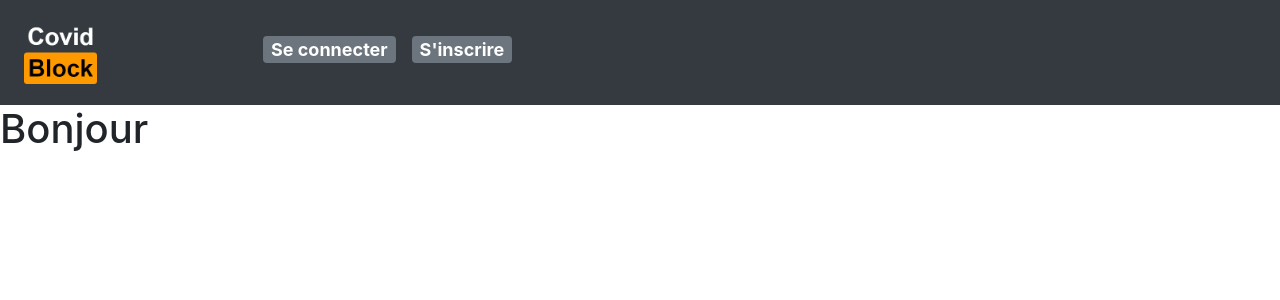
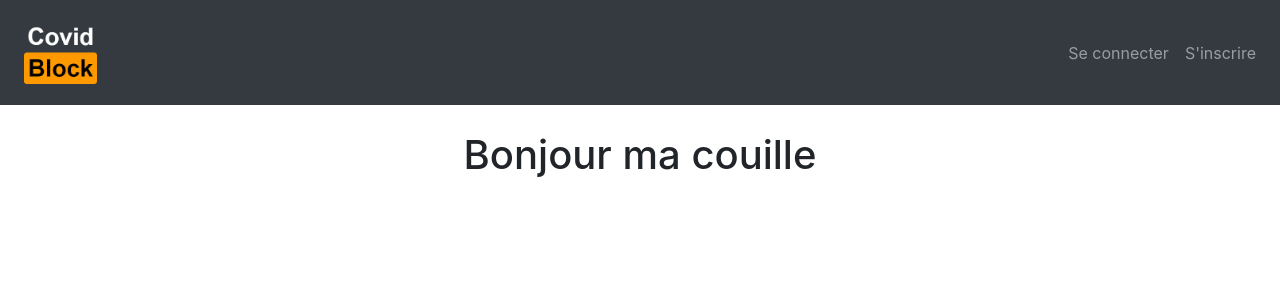
Before and after one commit to arnauddutilleul/blockcovid-front-web, a React (Create React App) app: page / in a window 1280 px wide. Shown: the top 300 px of the page. Built offline with nearby package versions, Linux system fonts and the light colour scheme.

Commit message:
tout est bo

```diff
--- /dev/null
+++ b/src/components/Accueil/Accueil.jsx
@@ -0,0 +1,11 @@
+import React from 'react'
+
+const Accueil = () => {
+
+    return(
+        <div class="container">
+            <h1 class="title text-center">Bonjour ma couille</h1>
+        </div>
+    )
+}
+export default Accueil
--- a/src/components/App/App.jsx
+++ b/src/components/App/App.jsx
@@ -5,7 +5,7 @@ import Inscription from '../Inscription/Inscription'
 import Gestion from '../Gestion/Gestion'
 import Header from '../Header/Header'
 import Deconnexion from '../Deconnexion/Deconnexion'
-import CreerQRLieu from '../CreerQRLieu/CreerQRLieu'
+import Accueil from '../Accueil/Accueil'
 
 const App = () => {
     return(
@@ -13,7 +13,7 @@ const App = () => {
             <Header Link={Link}/>
             <Switch>
                 <Route path="/gestion">
-                    <Gestion Link={Link}/>
+                    <Gestion />
                 </Route>
                 <Route path="/connexion">
                     <Login/>
@@ -24,11 +24,8 @@ const App = () => {
                 <Route path="/deconnexion">
                     <Deconnexion/>
                 </Route>
-                <Route path="/creerqr">
-                    <CreerQRLieu/>
-                </Route>
                 <Route path="/">
-                    <h1>Bonjour</h1>
+                    <Accueil/>
                 </Route>
             </Switch>
         </Router>
--- a/src/components/CreerQRLieu/CreerQRLieu.jsx
+++ b/src/components/CreerQRLieu/CreerQRLieu.jsx
@@ -20,10 +20,9 @@ const CreerQRLieu = () =>{
     }
     else{
         return(
-            <div class="container">
-                <div class="card">
+
                     <div class="card-body">
-                        <h4 class="card-title mb-4 mt-1">Création d'un nouveau QR Code</h4>
+                        <h5 class="title mb-4 mt-1">Création d'un nouveau QR Code</h5>
                         <form onSubmit={handlerSubmit}>
                             <div class="form-group">
                                 <label>Nom du QR Code</label>
@@ -36,8 +35,6 @@ const CreerQRLieu = () =>{
                             <button type="submit" class="btn btn-primary ">Créer</button>
                         </form>
                     </div>
-                </div>
-            </div>
         )
     }
 
--- a/src/components/Gestion/Gestion.jsx
+++ b/src/components/Gestion/Gestion.jsx
@@ -1,33 +1,29 @@
-import React, { useContext, useEffect } from 'react'
+import React, { useContext } from 'react'
 import { Redirect } from 'react-router-dom'
 import CovidBlockContext from '../../contexts/CovidBlockContext'
+import CreerQRLieu from '../CreerQRLieu/CreerQRLieu'
+import ListeQRCodeLieu from '../ListeQRCode/ListeQRCodeLieu'
 
-const Gestion = ({Link}) => {
-    const {token,getAllQRLieu,listeQRCode} = useContext(CovidBlockContext)
-    useEffect(() =>{
-        getAllQRLieu()
-    })
-    if(!token){// inverser tant que pas poss de connexion
+const Gestion = () => {
+    const {token} = useContext(CovidBlockContext)
+
+    if(token){// inverser tant que pas poss de connexion
+        return(<Redirect to='/'/>)
+
+    }
+    else{
         return(
             <div class="container">
                 <div class="card">
                     <div class="card-body">
                         <h4 class="card-title mb-4 mt-1">Gestion</h4>
-                    <a class="btn btn-primary" href="/creerqr" role="button"> Créer un nouveau QR Code</a>
-                    <div>C'est ici qu'on pourra voir ses QR code et en créer.</div>
-                    <ul>
-                        {listeQRCode.map((qr)=>(
-                            <li key={qr.id}>{qr.id}</li>
-                        ))}
-                    </ul>
-                </div>
+                        <CreerQRLieu />
+                        <ListeQRCodeLieu />
+                    </div>
                 </div>
             </div>
         )
     }
-    else{
-        return(<Redirect to='/'/>)
-    }
 
 }
 export default Gestion
--- a/src/components/Header/Header.jsx
+++ b/src/components/Header/Header.jsx
@@ -24,26 +24,20 @@ const Header = ({Link}) => {
     }
     else{
         return(
-            <div>
-                <nav class="navbar navbar-expand-lg navbar-black bg-dark">
-                    <Link to="/" class="navbar-brand"><img  className="logoNav" alt="logo" src={logo}/></Link>
-                    <button class="navbar-toggler" type="button" data-toggle="collapse" data-target="#navbarSupportedContent" aria-controls="navbarSupportedContent" aria-expanded="false" aria-label="Toggle navigation">
-                        <span class="navbar-toggler-icon"></span>
-                    </button>
-                    <div class="collapse navbar-collapse " id="navbarSupportedContent">
-                    <ul class="navbar-nav d-flex">
-                        <li class="my-2 ml-auto p-2">
-                            <h4><Link to="/connexion" class="nav-link badge badge-secondary">Se connecter</Link></h4>
-                        </li>
-                        <li class="my-2 ml-auto p-2">
-                            <h4><Link to="/inscription" class="nav-link badge badge-secondary">S'inscrire</Link></h4>
-                        </li>
+            <nav class="navbar navbar-expand-lg navbar-dark bg-dark">
+                <a class="navbar-brand" href="/"><img alt="logo" src={logo} class="logoNav"/></a>
+                <div class="collapse navbar-collapse d-flex justify-content-end" id="navbarNav">
+                    <ul class="navbar-nav">
+                    <li class="nav-item ">
+                        <a class="nav-link" href="/connexion">Se connecter</a>
+                    </li>
+                    <li class="nav-item">
+                        <a class="nav-link " href="/inscription">S'inscrire</a>
+                    </li>
+
                     </ul>
-                    </div>
-
-
-                </nav>
-            </div>
+                </div>
+            </nav>
         )
     }
 
--- /dev/null
+++ b/src/components/ListeQRCode/ListeQRCodeLieu.jsx
@@ -0,0 +1,34 @@
+import React, { useEffect } from 'react'
+import { useContext } from 'react'
+import QRCodeLieu from '../QRCodeLieu/QRCodeLieu'
+import CovidBlockContext from '../../contexts/CovidBlockContext'
+
+
+const ListeQRCodeLieu = () => {
+    const{listeQRCode,getAllQRLieu} = useContext(CovidBlockContext)
+    useEffect(() =>{
+        getAllQRLieu()
+    })
+    return(
+        <div class="card-body">
+            <h5 class="title mb-3 mt-4">Liste de vos QR Code</h5>
+                <table class="table">
+                    <thead>
+                        <tr>
+                            <th scope="col">Nom</th>
+                            <th scope="col">Description</th>
+                            <th scope="col">QRCode</th>
+                            <th scope="col">Télécharger</th>
+                            <th scope="col">Supprimer</th>
+                        </tr>
+                    </thead>
+                    <tbody>
+                        {listeQRCode.length!==0?listeQRCode.map((qr)=>(
+                                <QRCodeLieu qrcode={qr}/>
+                            )):<tr>La liste est actuellement vide</tr>}
+                    </tbody>
+                </table>
+        </div>
+    )
+}
+export default ListeQRCodeLieu
--- /dev/null
+++ b/src/components/QRCodeLieu/QRCodeLieu.css
@@ -0,0 +1,4 @@
+.qrcodesize{
+    max-width: 40%;
+	height: auto;
+}
--- /dev/null
+++ b/src/components/QRCodeLieu/QRCodeLieu.jsx
@@ -0,0 +1,21 @@
+import React,{ useContext }from 'react'
+import CovidBlockContext from '../../contexts/CovidBlockContext'
+
+const QRCodeLieu = ({qrcode}) => {
+    const {supprimerQRCodeLieu} = useContext(CovidBlockContext)
+    const handlerSupprimer = () => {
+        supprimerQRCodeLieu(qrcode.id)
+    }
+    return(
+        <React.Fragment>
+            <tr>
+                <td>{qrcode.nom}</td>
+                <td>{qrcode.descrption}</td>
+                <td><img class="qrcodesize" src={qrcode.img} alt={"qrcode :"+qrcode.id}/></td>
+                <td>lien de téléchargement pdf</td>
+                <td><button class="btn btn-red" onClick={handlerSupprimer}>Supprimer</button></td>
+            </tr>
+        </React.Fragment>
+    )
+}
+export default QRCodeLieu
```
Also changed, not shown: 1 other file (tests, documents, lock files or other folders).
